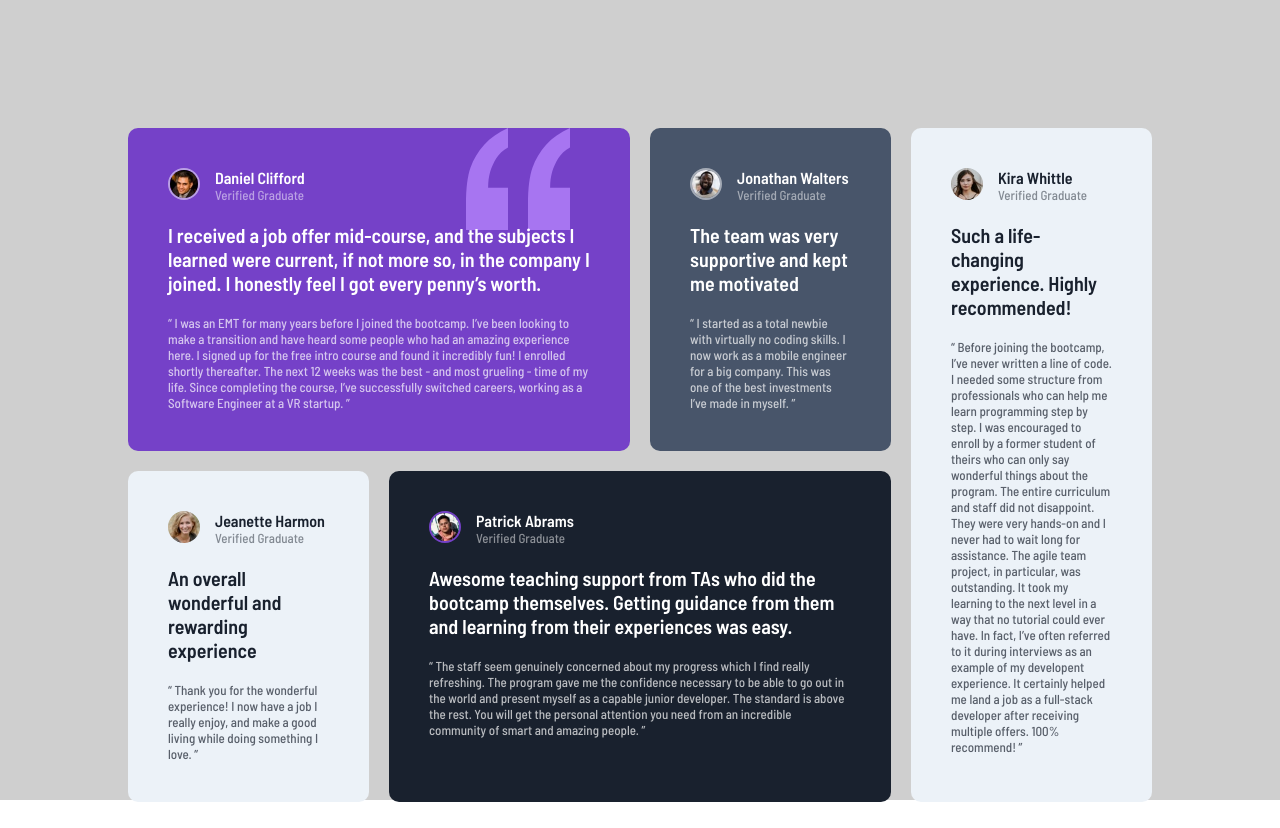
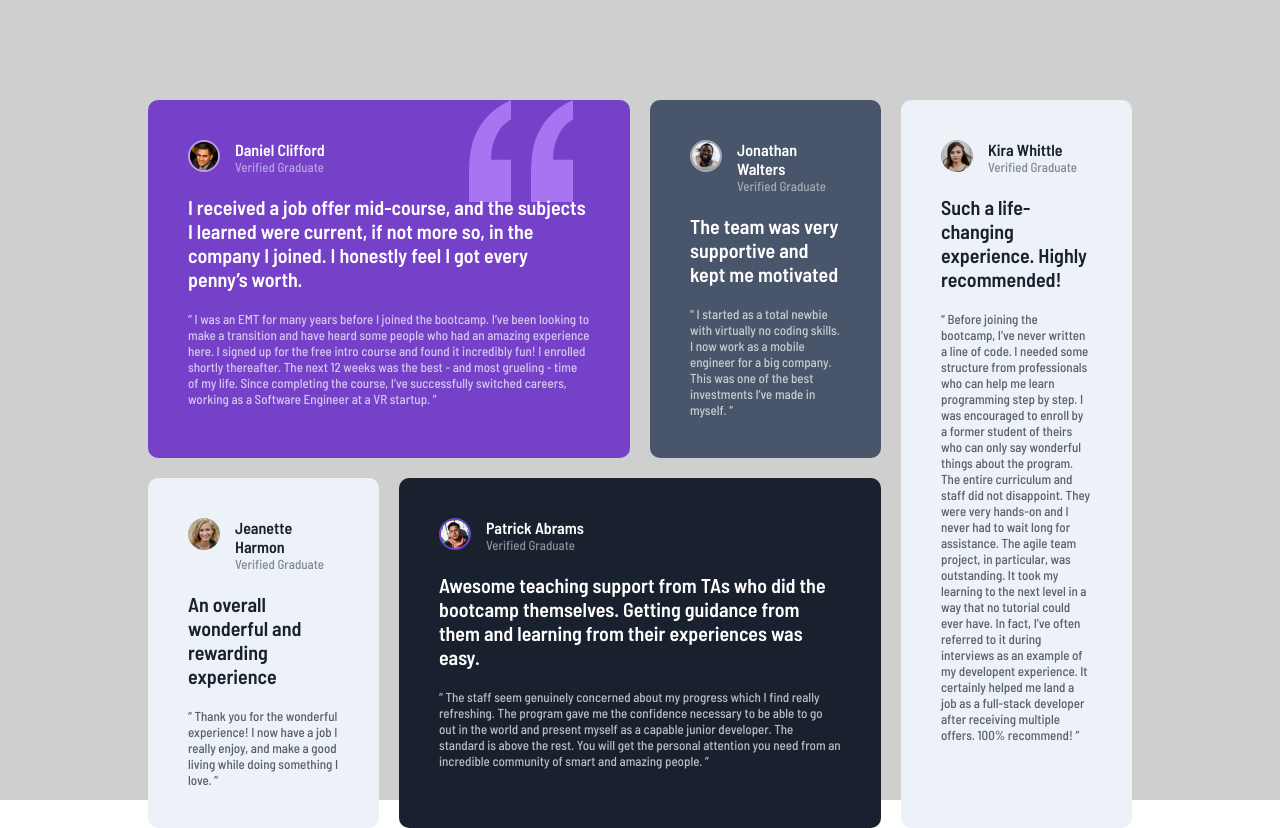
Before and after one commit to feihachim/testimonials-grid, a plain HTML site: page index.html in a window 1280 px wide. Before the commit the page ends 802 px from the top, so only its background shows below. Drawn offline with Linux system fonts and the light colour scheme.

Commit message:
Correct CSS

```diff
--- a/assets/css/main.css
+++ b/assets/css/main.css
@@ -20,16 +20,15 @@
   width: 100vw;
   height: 100vh;
   display: grid;
-  grid-template-columns: repeat(4, 1fr);
-  grid-template-rows: repeat(2, 1fr);
-  padding: 10%;
+  grid-template-columns: 10% repeat(4, 1fr) 10%;
+  grid-template-rows: 10% repeat(2, 1fr) 10%;
   gap: 20px 20px;
   background-color: var(--light-gray);
 }
 
 .daniel {
-  grid-column: 1/3;
-  grid-row: 1/2;
+  grid-column: 2/4;
+  grid-row: 2/3;
   background-image: url("../images/bg-pattern-quotation.svg");
   background-color: var(--moderate-violet);
   background-repeat: no-repeat;
@@ -37,26 +36,26 @@
 }
 
 .jonathan {
-  grid-column: 3/4;
-  grid-row: 1/2;
+  grid-column: 4/5;
+  grid-row: 2/3;
   background-color: var(--very-dark-grayish-blue);
 }
 
 .jeanette {
-  grid-column: 1/2;
-  grid-row: 2/3;
+  grid-column: 2/3;
+  grid-row: 3/4;
   background-color: var(--light-grayish-blue);
 }
 
 .patrick {
-  grid-column: 2/4;
-  grid-row: 2/3;
+  grid-column: 3/5;
+  grid-row: 3/4;
   background-color: var(--very-dark-blackish-blue);
 }
 
 .kira {
-  grid-column: 4/5;
-  grid-row: 1/3;
+  grid-column: 5/6;
+  grid-row: 2/4;
   background-color: var(--light-grayish-blue);
 }
 
```
